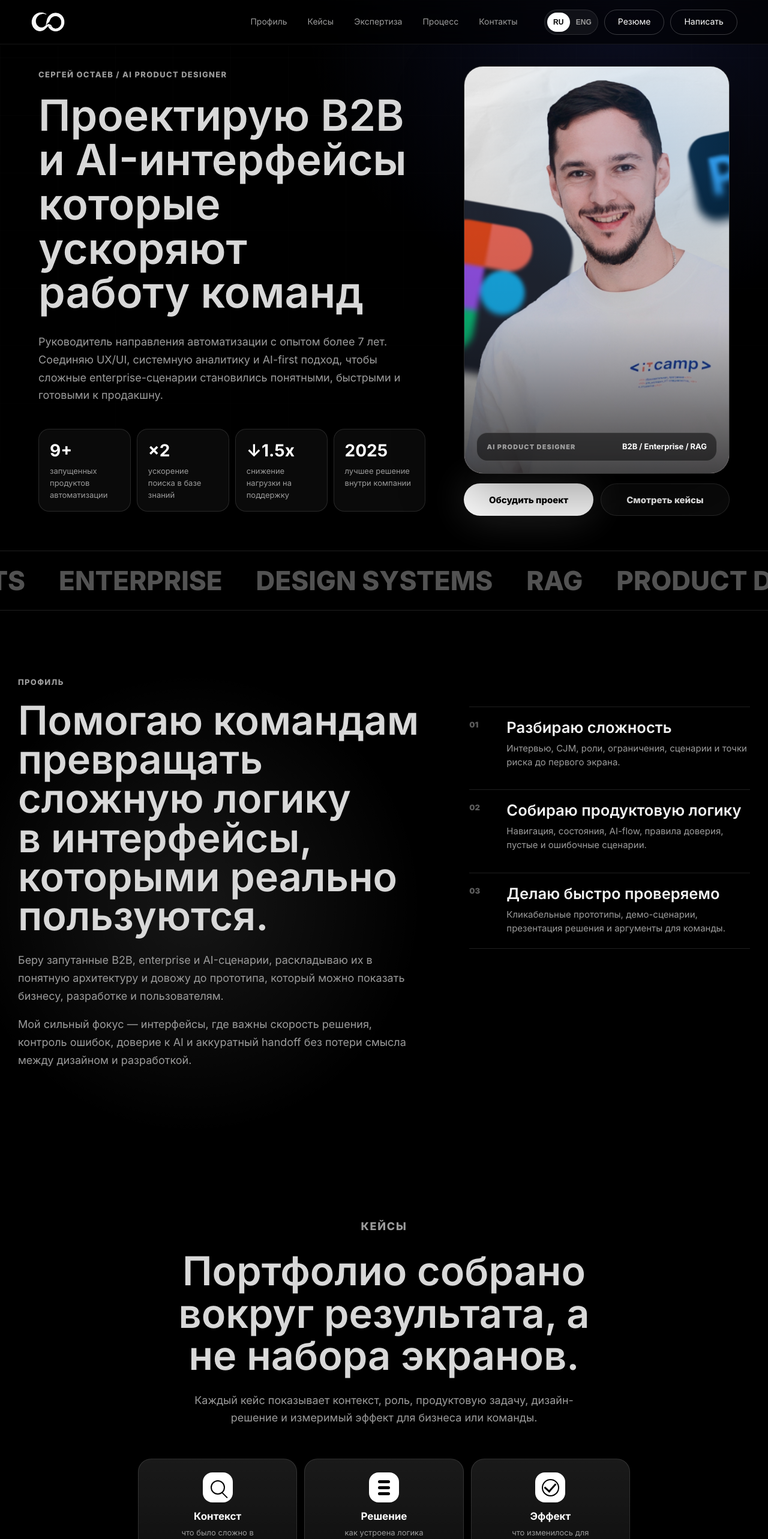
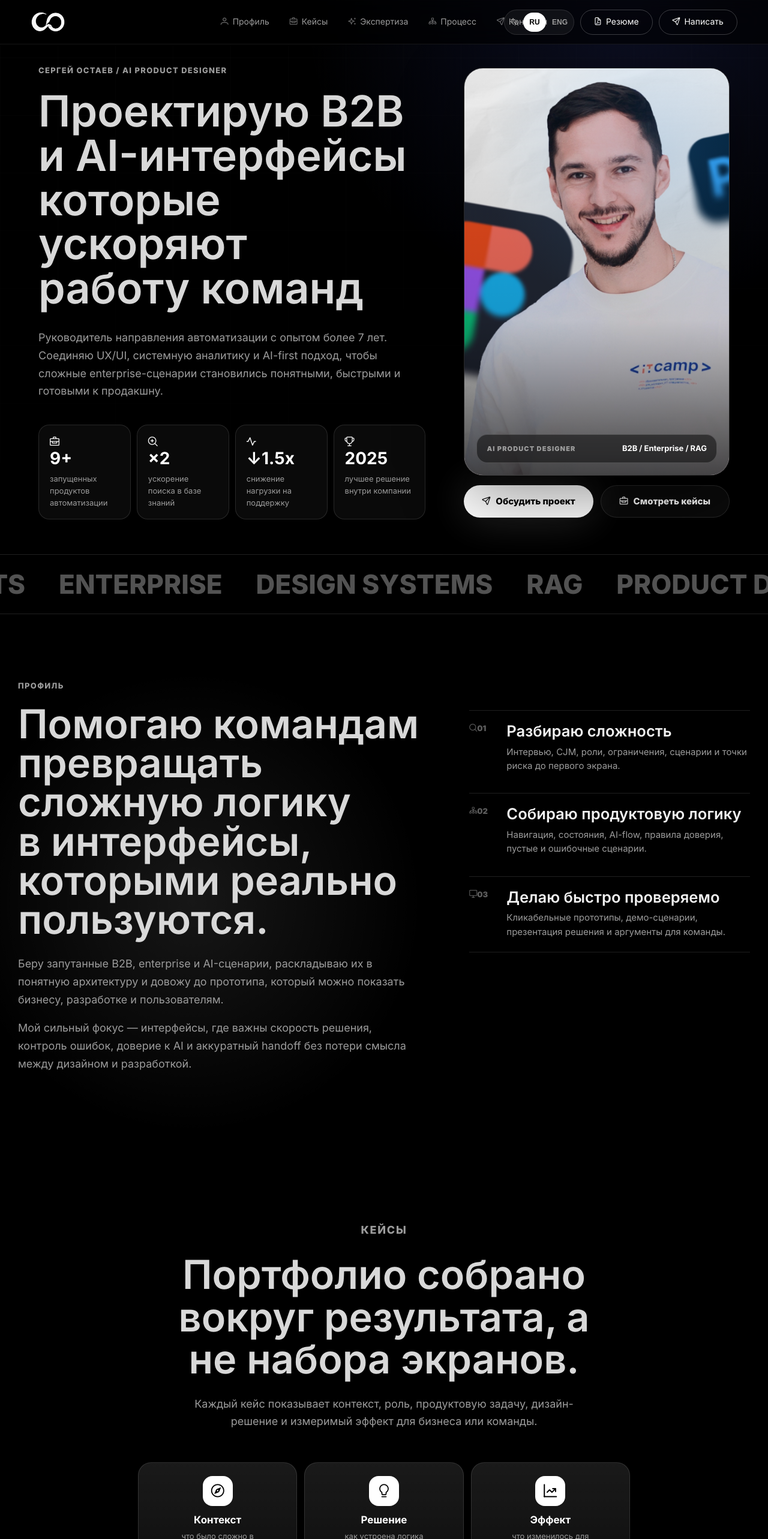
Before and after one commit to O1neDaark/so-web, a React (Vite) app: page / in a window 1280 px wide. Shown: the top 2566 px of the page at 60% size. Built offline with nearby package versions, Linux system fonts and the light colour scheme.

Commit message:
Add PrimeIcons across portfolio

```diff
--- a/src/App.jsx
+++ b/src/App.jsx
@@ -21,6 +21,25 @@ import engineeringClub02 from "./assets/engineering-club-02.jpg";
 import engineeringClub03 from "./assets/engineering-club-03.jpg";
 
 const telegramUrl = "https://t.me/Sergey_Designer";
+
+const navIcons = ["pi-user", "pi-briefcase", "pi-sparkles", "pi-sitemap", "pi-send"];
+const heroMetricIcons = ["pi-briefcase", "pi-search-plus", "pi-wave-pulse", "pi-trophy"];
+const aboutIcons = ["pi-search", "pi-sitemap", "pi-desktop"];
+const caseHighlightIcons = ["pi-compass", "pi-lightbulb", "pi-chart-line"];
+const serviceIcons = ["pi-palette", "pi-desktop", "pi-images", "pi-microchip-ai"];
+const processIcons = ["pi-search", "pi-sitemap", "pi-pencil", "pi-check-circle"];
+const caseIcons = {
+  igms: "pi-comments",
+  monitoring: "pi-chart-bar",
+  diagnostics: "pi-wave-pulse",
+  rag: "pi-microchip-ai",
+  talk: "pi-microphone",
+};
+const contactIcons = ["pi-envelope", "pi-globe", "pi-pinterest"];
+
+function PrimeIcon({ name, className = "" }) {
+  return <i className={`pi ${name} ${className}`.trim()} aria-hidden="true" />;
+}
 
 const copy = {
   ru: {
@@ -1300,7 +1319,8 @@ function Header({ lang, setLang, t, isResumePage }) {
       <nav className="nav" aria-label="Navigation">
         {t.nav.map((label, index) => (
           <a href={`${homePrefix}#${t.navIds[index]}`} key={label}>
-            {label}
+            <PrimeIcon name={navIcons[index]} />
+            <span>{label}</span>
           </a>
         ))}
       </nav>
@@ -1311,13 +1331,16 @@ function Header({ lang, setLang, t, isResumePage }) {
           aria-label="Switch language"
           onClick={() => setLang(lang === "ru" ? "en" : "ru")}
         >
+          <PrimeIcon name="pi-language" className="lang-icon" />
           <span className={lang === "ru" ? "lang-current" : ""}>RU</span>
           <span className={lang === "en" ? "lang-current" : ""}>ENG</span>
         </button>
         <a className={`pill-link resume-link${isResumePage ? " pill-link-active" : ""}`} href="/resume">
+          <PrimeIcon name="pi-file-pdf" />
           {t.resumeButton}
         </a>
         <a className="pill-link" href={telegramUrl} target="_blank" rel="noreferrer">
+          <PrimeIcon name="pi-send" />
           {t.write}
         </a>
       </div>
@@ -1341,10 +1364,11 @@ function Hero({ t }) {
               <div className="hero-copy">
                 <p>{t.heroText}</p>
               </div>
-            </div>
-            <div className="metric-strip metric-strip-wide" aria-label="Portfolio metrics">
-              {t.metrics.map(([value, label]) => (
+          </div>
+          <div className="metric-strip metric-strip-wide" aria-label="Portfolio metrics">
+              {t.metrics.map(([value, label], index) => (
                 <div key={label}>
+                  <PrimeIcon name={heroMetricIcons[index]} />
                   <strong>{value}</strong>
                   <span>{label}</span>
                 </div>
@@ -1362,9 +1386,11 @@ function Hero({ t }) {
             </div>
             <div className="hero-cta">
               <a className="button button-light" href={telegramUrl} target="_blank" rel="noreferrer">
+                <PrimeIcon name="pi-send" />
                 {t.heroCta}
               </a>
               <a className="button button-dark" href="#cases">
+                <PrimeIcon name="pi-briefcase" />
                 {t.heroCases}
               </a>
             </div>
@@ -1402,9 +1428,12 @@ function About({ t }) {
           </div>
         </div>
         <div className="about-stack" aria-label={t.aboutLabel}>
-          {t.aboutCards.map(([number, title, text]) => (
+          {t.aboutCards.map(([number, title, text], index) => (
             <article className="about-card" key={title}>
-              <span>{number}</span>
+              <span>
+                <PrimeIcon name={aboutIcons[index]} />
+                {number}
+              </span>
               <div>
                 <h3>{title}</h3>
                 <p>{text}</p>
@@ -1427,8 +1456,8 @@ function Cases({ t, items }) {
         <div className="case-intro-icons" aria-label={t.casesLabel}>
           {t.casesHighlights.map(([title, text], index) => (
             <article className="case-intro-item" key={title}>
-              <span className={`case-intro-icon case-intro-icon-${index + 1}`} aria-hidden="true">
-                <i />
+              <span className="case-intro-icon" aria-hidden="true">
+                <PrimeIcon name={caseHighlightIcons[index]} />
               </span>
               <strong>{title}</strong>
               <small>{text}</small>
@@ -1737,6 +1766,7 @@ function DiagnosticsCasePage({ data }) {
         <div className="case-page-cover diagnostics-cover">
           <img src={diagnosticsCover} alt="IT Camp project materials and presentation" />
           <button className="diagnostics-video-link" type="button" onClick={() => setIsVideoOpen(true)}>
+            <PrimeIcon name="pi-play" />
             {data.videoCta}
           </button>
         </div>
@@ -1818,6 +1848,7 @@ function DiagnosticsCasePage({ data }) {
           <button className="video-modal-backdrop" type="button" aria-label="Close video" onClick={() => setIsVideoOpen(false)} />
           <div className="video-modal-panel">
             <button className="video-modal-close" type="button" onClick={() => setIsVideoOpen(false)}>
+              <PrimeIcon name="pi-times" />
               Close
             </button>
             <iframe
@@ -2071,6 +2102,7 @@ function SocialCasePage({ data }) {
                   onClick={() => setActiveVideo(video)}
                   aria-label={`Open video: ${video.title}`}
                 >
+                  <PrimeIcon name="pi-expand" />
                   Раскрыть
                 </button>
               </div>
@@ -2112,6 +2144,7 @@ function SocialCasePage({ data }) {
                   onClick={() => setActiveVideo({ src: event.video, title: event.title, type: "vertical" })}
                   aria-label={`Open video: ${event.title}`}
                 >
+                  <PrimeIcon name="pi-expand" />
                   Раскрыть
                 </button>
               </div>
@@ -2130,6 +2163,7 @@ function SocialCasePage({ data }) {
           <button className="video-modal-backdrop" type="button" aria-label="Close video" onClick={() => setActiveVideo(null)} />
           <div className={`video-modal-panel social-video-modal-panel social-video-modal-${activeVideo.type}`}>
             <button className="video-modal-close" type="button" onClick={() => setActiveVideo(null)}>
+              <PrimeIcon name="pi-times" />
               Close
             </button>
             <iframe
@@ -2192,17 +2226,22 @@ function CaseStudy({ item, reverse }) {
       <div className={`case-card ${reverse ? "reverse" : ""} ${item.id ? `case-card-${item.id}` : ""}`}>
         {!reverse && <CaseVisual type={item.visual} cover={item.cover} />}
         <div className="case-info">
-          <p className="case-role">{item.role}</p>
+          <p className="case-role">
+            <PrimeIcon name={caseIcons[item.id] || "pi-briefcase"} />
+            {item.role}
+          </p>
           <p className="case-desc">{item.description}</p>
           <div className="stats">
-            {item.stats.map(([label, value]) => (
+            {item.stats.map(([label, value], index) => (
               <div key={label}>
+                <PrimeIcon name={index === 0 ? "pi-bolt" : index === 1 ? "pi-clock" : "pi-chart-line"} />
                 <span>{label}</span>
                 <strong>{value}</strong>
               </div>
             ))}
           </div>
           <a className="case-cta" href={item.href || telegramUrl} target={item.href ? undefined : "_blank"} rel="noreferrer">
+            <PrimeIcon name="pi-arrow-up-right" />
             {item.cta}
           </a>
         </div>
@@ -2210,7 +2249,10 @@ function CaseStudy({ item, reverse }) {
       </div>
       <div className="case-detail">
         <div className="detail-stat">
-          <span>Inside</span>
+          <span>
+            <PrimeIcon name="pi-box" />
+            Inside
+          </span>
           <strong>{item.inside}</strong>
         </div>
         <p>{item.detail}</p>
@@ -2233,18 +2275,18 @@ function MessagesVisual() {
     <div className="client-visual product-visual" aria-label="AI inbox mockup">
       <div className="product-shell three-column">
         <div className="side-list">
-          <span className="active">Airbnb · Anna</span>
-          <span>Booking · Leo</span>
-          <span>Vrbo · Maria</span>
-          <span>Direct · Team</span>
+          <span className="active"><PrimeIcon name="pi-inbox" /> Airbnb · Anna</span>
+          <span><PrimeIcon name="pi-calendar" /> Booking · Leo</span>
+          <span><PrimeIcon name="pi-home" /> Vrbo · Maria</span>
+          <span><PrimeIcon name="pi-users" /> Direct · Team</span>
         </div>
         <div className="chat-panel">
-          <span className="mini-label">Guest thread</span>
+          <span className="mini-label"><PrimeIcon name="pi-comments" /> Guest thread</span>
           <strong>Check-in question</strong>
           <p>AI suggests a response using booking context and house rules.</p>
         </div>
         <div className="ai-panel">
-          <span>AI reply</span>
+          <span><PrimeIcon name="pi-microchip-ai" /> AI reply</span>
           <strong>15 min</strong>
           <p>Template matched · tone adjusted</p>
         </div>
@@ -2257,9 +2299,9 @@ function MonitoringVisual() {
   return (
     <div className="client-visual product-visual warm" aria-label="Enterprise monitoring mockup">
       <div className="product-shell dashboard">
-        <div className="status-row ok"><span /> Workday complete</div>
-        <div className="status-row warn"><span /> Missing confirmation</div>
-        <div className="status-row danger"><span /> Requires action</div>
+        <div className="status-row ok"><span /><PrimeIcon name="pi-check-circle" /> Workday complete</div>
+        <div className="status-row warn"><span /><PrimeIcon name="pi-clock" /> Missing confirmation</div>
+        <div className="status-row danger"><span /><PrimeIcon name="pi-exclamation-triangle" /> Requires action</div>
         <div className="timeline">
           <i style={{ height: "44%" }} />
           <i style={{ height: "70%" }} />
@@ -2278,7 +2320,7 @@ function DiagnosticsVisual() {
       <div className="product-shell diagnostics">
         <div className="signal-ring">72h</div>
         <div className="signal-copy">
-          <span>Motor current diagnostics</span>
+          <span><PrimeIcon name="pi-wave-pulse" /> Motor current diagnostics</span>
           <strong>Expert review</strong>
           <p>Hypothesis · pattern · risk level · pitch demo</p>
         </div>
@@ -2291,15 +2333,15 @@ function RagVisual() {
   return (
     <div className="client-visual product-visual green" aria-label="RAG platform mockup">
       <div className="product-shell rag">
-        <div className="search-line">Ask knowledge base...</div>
+        <div className="search-line"><PrimeIcon name="pi-search" /> Ask knowledge base...</div>
         <div className="rag-answer">
-          <strong>Role-aware answer</strong>
+          <strong><PrimeIcon name="pi-microchip-ai" /> Role-aware answer</strong>
           <p>Context from semantic search + prompt template + secure routing.</p>
         </div>
         <div className="source-grid">
-          <span>HR</span>
-          <span>IT</span>
-          <span>Legal</span>
+          <span><PrimeIcon name="pi-id-card" /> HR</span>
+          <span><PrimeIcon name="pi-server" /> IT</span>
+          <span><PrimeIcon name="pi-shield" /> Legal</span>
         </div>
       </div>
     </div>
@@ -2310,7 +2352,7 @@ function TalkVisual() {
   return (
     <div className="client-visual product-visual violet" aria-label="AI talk mockup">
       <div className="product-shell talk">
-        <span className="stage-pill">Meetup · Samara</span>
+        <span className="stage-pill"><PrimeIcon name="pi-microphone" /> Meetup · Samara</span>
         <strong>How AI changes user behavior</strong>
         <p>Hypotheses, examples, demo logic, and practical adoption.</p>
       </div>
@@ -2323,9 +2365,12 @@ function Services({ t, items }) {
     <section className="section services" id="services" data-reveal>
       <p className="section-label">{t.servicesLabel}</p>
       <div className="service-list">
-        {items.map(([number, title, text]) => (
+        {items.map(([number, title, text], index) => (
           <div className="service-row" key={title}>
-            <span>{number}</span>
+            <span>
+              <PrimeIcon name={serviceIcons[index] || "pi-sparkles"} />
+              {number}
+            </span>
             <h3>{title}</h3>
             <p>{text}</p>
           </div>
@@ -2341,9 +2386,12 @@ function Process({ t, items }) {
       <p className="section-label">{t.processLabel}</p>
       <h2>{t.processTitle}</h2>
       <div className="process-grid">
-        {items.map(([number, title, text]) => (
+        {items.map(([number, title, text], index) => (
           <div key={title}>
-            <span>{number}</span>
+            <span>
+              <PrimeIcon name={processIcons[index] || "pi-check-circle"} />
+              {number}
+            </span>
             <strong>{title}</strong>
             <p>{text}</p>
           </div>
@@ -2371,14 +2419,20 @@ function Contact({ t }) {
       <div className="contact-card">
         <p>{t.contactText}</p>
         <a className="button button-light" href={telegramUrl} target="_blank" rel="noreferrer">
+          <PrimeIcon name="pi-send" />
           {t.contactCta}
         </a>
         <div className="contact-links">
-          <a href="mailto:sergiys1997@gmail.com">sergiys1997@gmail.com</a>
+          <a href="mailto:sergiys1997@gmail.com">
+            <PrimeIcon name={contactIcons[0]} />
+            sergiys1997@gmail.com
+          </a>
           <a href="https://socreative.tilda.ws/" target="_blank" rel="noreferrer">
+            <PrimeIcon name={contactIcons[1]} />
             socreative.tilda.ws
           </a>
           <a href="https://ru.pinterest.com/sergey_des1gner/" target="_blank" rel="noreferrer">
+            <PrimeIcon name={contactIcons[2]} />
             Pinterest
           </a>
         </div>
--- a/src/main.jsx
+++ b/src/main.jsx
@@ -1,6 +1,7 @@
 import React from "react";
 import { createRoot } from "react-dom/client";
 import App from "./App.jsx";
+import "primeicons/primeicons.css";
 import "./styles.css";
 
 createRoot(document.getElementById("root")).render(
--- a/src/styles.css
+++ b/src/styles.css
@@ -139,8 +139,30 @@ h3,
 
 .nav a,
 .pill-link {
+  display: inline-flex;
+  align-items: center;
+  gap: 7px;
   text-decoration: none;
   transition: color 180ms var(--ease-out), transform 160ms var(--ease-out);
+}
+
+.nav .pi,
+.pill-link .pi,
+.button .pi,
+.case-cta .pi,
+.contact-links .pi {
+  font-size: 0.92em;
+  line-height: 1;
+}
+
+.nav .pi {
+  color: rgba(255, 255, 255, 0.42);
+}
+
+.lang-icon {
+  margin: 0 4px 0 6px;
+  color: var(--muted);
+  font-size: 13px;
 }
 
 .nav a:hover,
@@ -321,6 +343,7 @@ h3 {
   display: inline-flex;
   align-items: center;
   justify-content: center;
+  gap: 9px;
   min-height: 54px;
   padding: 0 28px;
   border-radius: 999px;
@@ -590,7 +613,6 @@ h3 {
 }
 
 .case-intro-icon {
-  position: relative;
   display: grid;
   place-items: center;
   width: 50px;
@@ -602,59 +624,8 @@ h3 {
   color: #000;
 }
 
-.case-intro-icon::before,
-.case-intro-icon::after,
-.case-intro-icon i {
-  content: "";
-  position: absolute;
-  display: block;
-}
-
-.case-intro-icon-1::before {
-  width: 20px;
-  height: 20px;
-  border: 2px solid #000;
-  border-radius: 50%;
-}
-
-.case-intro-icon-1::after {
-  width: 13px;
-  height: 2px;
-  border-radius: 999px;
-  background: #000;
-  transform: translate(12px, 13px) rotate(45deg);
-}
-
-.case-intro-icon-2::before,
-.case-intro-icon-2::after,
-.case-intro-icon-2 i {
-  width: 20px;
-  height: 5px;
-  border-radius: 999px;
-  background: #000;
-}
-
-.case-intro-icon-2::before {
-  transform: translateY(-10px);
-}
-
-.case-intro-icon-2::after {
-  transform: translateY(10px);
-}
-
-.case-intro-icon-3::before {
-  width: 25px;
-  height: 25px;
-  border: 2px solid #000;
-  border-radius: 50%;
-}
-
-.case-intro-icon-3::after {
-  width: 9px;
-  height: 15px;
-  border-right: 3px solid #000;
-  border-bottom: 3px solid #000;
-  transform: translateY(-2px) rotate(42deg);
+.case-intro-icon .pi {
+  font-size: 22px;
 }
 
 .case-intro-item strong {
@@ -819,12 +790,25 @@ h3 {
 }
 
 .side-list span {
-  display: block;
+  display: inline-flex;
+  align-items: center;
+  gap: 7px;
   padding: 11px 12px;
   border-radius: 13px;
   color: rgba(255, 255, 255, 0.62);
   font-size: 12px;
   font-weight: 800;
+}
+
+.side-list .pi,
+.mini-label .pi,
+.ai-panel span .pi,
+.signal-copy span .pi,
+.search-line .pi,
+.rag-answer strong .pi,
+.source-grid .pi,
+.stage-pill .pi {
+  font-size: 0.9em;
 }
 
 .side-list .active {
@@ -845,6 +829,9 @@ h3 {
 .ai-panel span,
 .signal-copy span,
 .stage-pill {
+  display: inline-flex;
+  align-items: center;
+  gap: 8px;
   color: var(--muted);
   font-size: 11px;
   font-weight: 900;
@@ -862,6 +849,12 @@ h3 {
   color: #fff;
   font-size: clamp(24px, 3.6vw, 42px);
   line-height: 1;
+}
+
+.rag-answer strong {
+  display: inline-flex;
+  align-items: center;
+  gap: 9px;
 }
 
 .chat-panel p,
@@ -893,6 +886,11 @@ h3 {
   font-weight: 800;
 }
 
+.status-row .pi {
+  color: rgba(255, 255, 255, 0.82);
+  font-size: 14px;
+}
+
 .status-row span {
   width: 12px;
   height: 12px;
@@ -946,6 +944,9 @@ h3 {
 }
 
 .search-line {
+  display: inline-flex;
+  align-items: center;
+  gap: 9px;
   padding: 16px 18px;
   border-radius: 999px;
   color: rgba(255, 255, 255, 0.72);
@@ -965,7 +966,10 @@ h3 {
 }
 
 .source-grid span {
-  display: grid;
+  display: inline-flex;
+  align-items: center;
+  justify-content: center;
+  gap: 7px;
   place-items: center;
   min-height: 70px;
   border-radius: 16px;
@@ -983,6 +987,9 @@ h3 {
 }
 
 .stage-pill {
+  display: inline-flex;
+  align-items: center;
+  gap: 8px;
   width: max-content;
   padding: 9px 12px;
   border: 1px solid rgba(255, 255, 255, 0.14);
@@ -1348,10 +1355,18 @@ h3 {
 }
 
 .case-role {
+  display: inline-flex;
+  align-items: center;
+  gap: 9px;
   margin: 0 0 18px;
   color: #fff;
   font-size: 15px;
   font-weight: 800;
+}
+
+.case-role .pi {
+  color: var(--blue);
+  font-size: 16px;
 }
 
 .case-desc {
@@ -1372,6 +1387,19 @@ h3 {
   border: 1px solid var(--line);
   border-radius: 16px;
   background: rgba(255, 255, 255, 0.055);
+}
+
+.stats .pi {
+  display: inline-grid;
+  place-items: center;
+  width: 28px;
+  height: 28px;
+  margin-bottom: 12px;
+  border: 1px solid rgba(255, 255, 255, 0.14);
+  border-radius: 10px;
+  color: #fff;
+  background: rgba(255, 255, 255, 0.08);
+  font-size: 13px;
 }
 
 .stats span {
@@ -1403,7 +1431,9 @@ h3 {
 }
 
 .detail-stat span {
-  display: block;
+  display: inline-flex;
+  align-items: center;
+  gap: 8px;
   margin-bottom: 8px;
   color: var(--muted);
   font-size: 12px;
@@ -1412,6 +1442,11 @@ h3 {
   text-transform: uppercase;
 }
 
+.detail-stat span .pi {
+  color: #fff;
+  font-size: 13px;
+}
+
 .detail-stat strong {
   color: #fff;
   font-size: 22px;
@@ -1437,9 +1472,25 @@ h3 {
 
 .service-row span,
 .process-grid span {
+  display: inline-flex;
+  align-items: center;
+  gap: 10px;
   color: var(--muted);
   font-size: 13px;
   font-weight: 800;
+}
+
+.service-row span .pi,
+.process-grid span .pi {
+  display: inline-grid;
+  place-items: center;
+  width: 38px;
+  height: 38px;
+  border: 1px solid var(--line);
+  border-radius: 13px;
+  color: #fff;
+  background: rgba(255, 255, 255, 0.06);
+  font-size: 16px;
 }
 
 .service-row h3 {
@@ -1505,6 +1556,9 @@ h3 {
 }
 
 .contact-links a {
+  display: inline-flex;
+  align-items: center;
+  gap: 10px;
   color: var(--muted);
   text-decoration: none;
   transition: color 180ms var(--ease-out);
@@ -2047,6 +2101,7 @@ h3 {
   display: inline-flex;
   align-items: center;
   justify-content: center;
+  gap: 8px;
   min-height: 48px;
   padding: 0 18px;
   border: 1px solid rgba(255, 255, 255, 0.24);
@@ -2488,6 +2543,10 @@ h3 {
   right: 14px;
   bottom: 14px;
   z-index: 2;
+  display: inline-flex;
+  align-items: center;
+  justify-content: center;
+  gap: 7px;
   min-height: 38px;
   padding: 0 14px;
   border: 1px solid rgba(255, 255, 255, 0.24);
@@ -2725,6 +2784,10 @@ h3 {
   top: 14px;
   right: 14px;
   z-index: 1;
+  display: inline-flex;
+  align-items: center;
+  justify-content: center;
+  gap: 7px;
   min-height: 40px;
   padding: 0 14px;
   border: 1px solid rgba(255, 255, 255, 0.22);
```
Also changed, not shown: package.json (+4 -4 lines), 1 other file (tests, documents, lock files or other folders).
